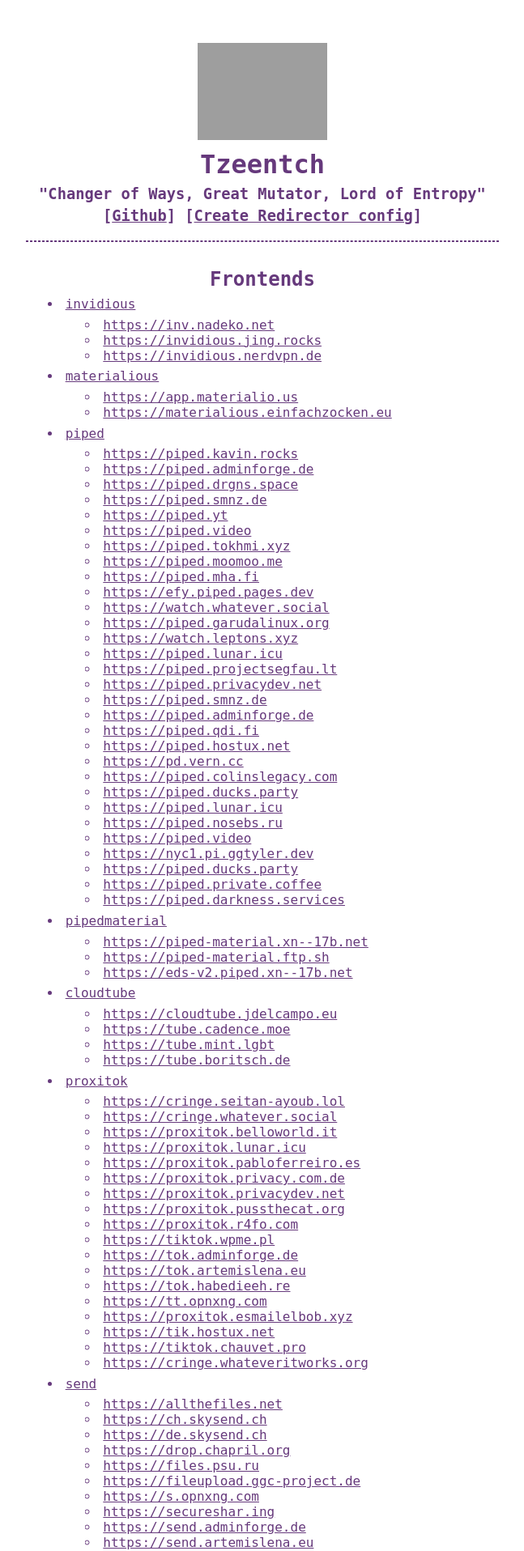
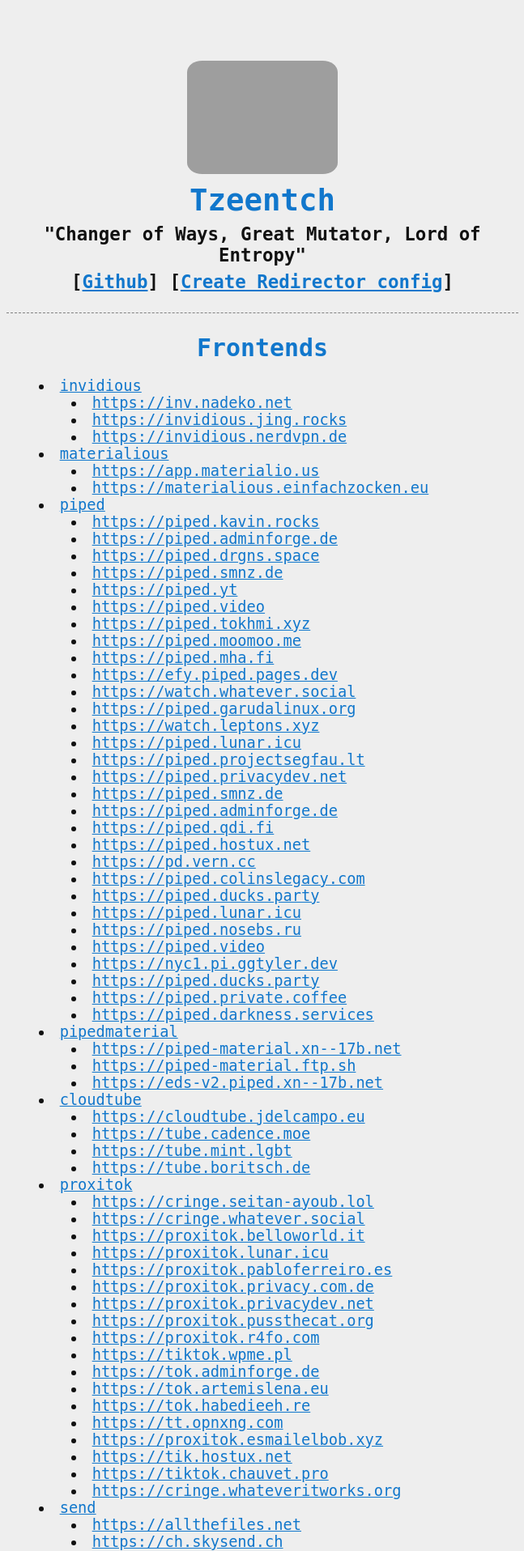
Before and after one commit to thefranke/tzeentch, a PHP site: page /index.php in a window 1280 px wide. Shown: the top 1916 px of the page at 81% size, without its empty margins (316-963 px from the left). Run offline with PHP 8.4, Linux system fonts and the light colour scheme; grey boxes are pictures that could not be loaded.

Commit message:
Adjust style to match RSS-Librarian

```diff
--- a/index.php
+++ b/index.php
@@ -212,7 +212,7 @@
         <h3>Select frontends to create configuration for</h3>');
 
     print('
-        <form action="?" style="width:50%">
+        <form action="?">
             <input type="hidden" name="_create_config" value="True">');
 
     foreach($config as $service => $instances)
@@ -220,12 +220,10 @@
         if (!array_key_exists("pattern", $config[$service]))
             continue;
 
-        print('
-            <input type="checkbox" name="'.$service.'" value="True">' . $service . '<br>');
+        print('<span><input type="checkbox" name="' . $service . '" value="True"> <a href="?' . $service . '">' . $service . '</a></span>');
     }
 
     print('
-        <br>
         <input type="submit" value="Create configuration">
         </form>');
 }
@@ -271,67 +269,115 @@
         <style>
             html {
                 font-family: monospace;
-                font-size: 12pt;
-                color: #66397C;
+                font-size: 14pt;
+                color: #111;
+                background-color: #eee;
                 text-align: center;
+            }
+            form {
+                width: max-content;
                 margin: auto;
-                max-width: 50%;
-                min-width: 500px;
+                margin-top: 1em;
             }
-            hr {
-                border: 1px dashed;
-                margin: 15pt;
+            form span {
+                display: block;
+                text-align: left;
+                margin-bottom: 0.2em;
             }
-            a:link, a:visited {
-                color: #66397C;
+            input {
+                margin: auto;
+                font-size: 1.6em;
+            }
+            input:last-child {
+                margin-top: 1em;
+                margin-bottom: 1em;
+            }
+            h1, h2, a {
+                color: #17c;
             }
             h1 {
-                font-size: 24pt;
+                font-size: 2em;
             }
-            section {
-                margin-bottom: 24pt;
+            h2 {
+                font-size: 1.6em;
             }
-            section:first-child {
-                margin-top: 40pt;
+            h3 {
+                font-size: 1.2em;
             }
-            h1, h2, h3, h4, ol, ul {
-                margin: 5pt;
+            section, header, footer {
+                margin: auto;
+                width: 50%;
+                border-top: dashed 1px gray;
+                padding-top: 1em;
+                padding-bottom: 1em;
+                text-align: center;
+                overflow: auto;
             }
-            img {
-                width: 120pt;
+            header {
+                text-align: center;
+                border: 0px;
+                padding-top: 50pt;
+            }
+            header img {
+                border-radius: 10%;
+                width: 10em;
+            }
+            h1, h2, h3, h4 {
+                margin-top: 5pt;
+                margin-bottom: 5pt;
             }
             ol, ul {
                 text-align: left;
+                list-style-type: disc;
+                list-style-position: inside;
             }
             li {
                 width: 100%;
-                list-style-position:inside;
                 white-space: nowrap;
                 overflow: hidden;
                 text-overflow: ellipsis;
             }
+            img:not([src$='.svg']) {
+                border-radius: 10%;
+            }
             @media (prefers-color-scheme: dark) {
                 html {
-                    background-color: #000;
-                    color: #99c683;
+                    background: #111;
+                    color: #eee;
                 }
-                a:link, a:visited {
-                    color: #99c683;
+                h1, h2, a {
+                    color: #f93;
                 }
-                img {
-                    filter:invert(1);
+                form,
+                img[src$='.svg'] {
+                    filter: invert(1) !important;
+                }
+                form a {
+                    color: #17c;
+                }
+            }
+            @media only screen and (min-resolution: 3dppx) {
+                html {
+                    font-size: 36pt;
+                }
+                li {
+                    margin-bottom: 5pt;
+                }
+            }
+            @media only screen and (orientation: portrait) {
+                section, header, footer {
+                    width: 95%;
                 }
             }
         </style>
     </head>
     <body>
-        <section>
+        <header>
             <img alt="" src="https://raw.githubusercontent.com/Warhammer40kGroup/wh40k-icon/refs/heads/master/src/svgs/tzeentch-icon-01.svg">
             <h1>Tzeentch</h1>
             <h3>"Changer of Ways, Great Mutator, Lord of Entropy"</h3>
             <h3>[<a href="https://github.com/thefranke/tzeentch">Github</a>] [<a href="?_redirector_config">Create Redirector config</a>]</h3>
-            <hr>
-        </section>
+        </header>
         <section>
             <?php
                 if (array_key_exists("_redirector_config", $params))
@@ -340,10 +386,9 @@
                     show_frontpage($config);
             ?>
         </section>
-        <hr>
-        <section>
+        <footer>
             <h2>Instance info</h2>
             <p><?php print($last_updated); ?></p>
-        </section>
+        </footer>
     </body>
 </html>
```
